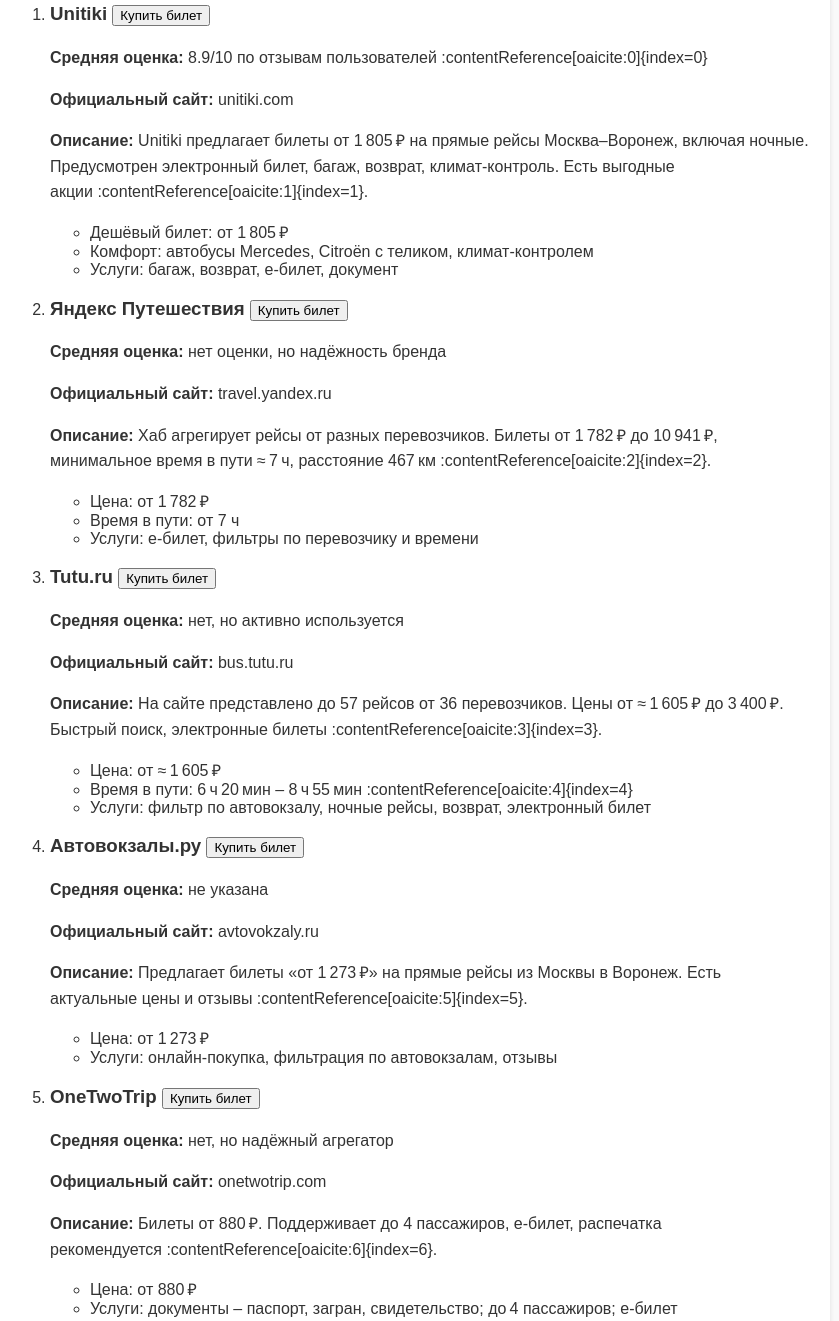
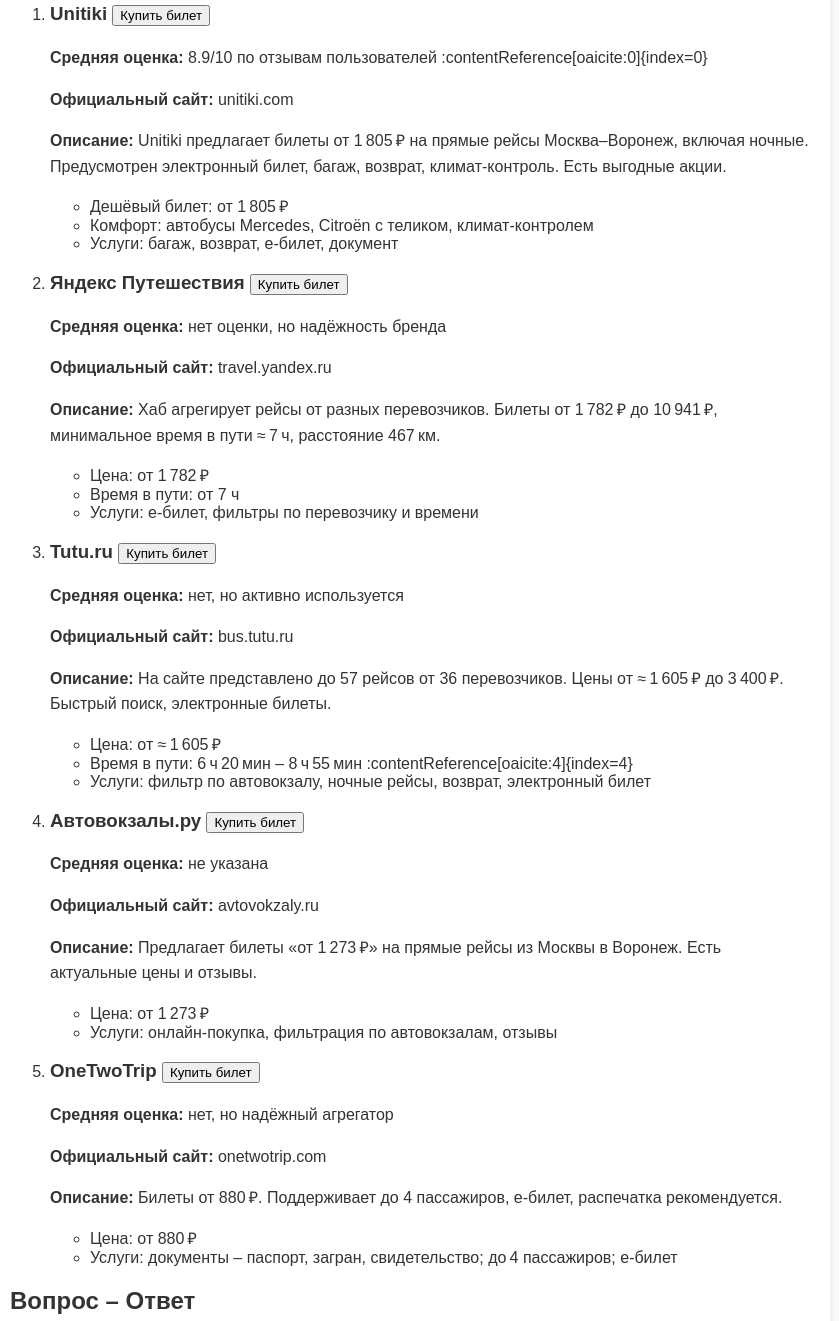
Before and after one commit to PolinCPA/bilet-msk-voronezh, a plain HTML site: page index.html in a window 1280 px wide. Shown: the part 260-1581 px from the top of the page, without its empty margins (230-1069 px from the left). Drawn offline with Linux system fonts and the light colour scheme.

Commit message:
Update index.html

```diff
--- a/index.html
+++ b/index.html
@@ -94,7 +94,7 @@
   </h3>
   <p><strong>Средняя оценка:</strong> 8.9/10 по отзывам пользователей :contentReference[oaicite:0]{index=0}</p>
   <p><strong>Официальный сайт:</strong> unitiki.com</p>
-  <p><strong>Описание:</strong> Unitiki предлагает билеты от 1 805 ₽ на прямые рейсы Москва–Воронеж, включая ночные. Предусмотрен электронный билет, багаж, возврат, климат‑контроль. Есть выгодные акции :contentReference[oaicite:1]{index=1}.</p>
+  <p><strong>Описание:</strong> Unitiki предлагает билеты от 1 805 ₽ на прямые рейсы Москва–Воронеж, включая ночные. Предусмотрен электронный билет, багаж, возврат, климат‑контроль. Есть выгодные акции.</p>
   <ul>
     <li>Дешёвый билет: от 1 805 ₽</li>
     <li>Комфорт: автобусы Mercedes, Citroën с теликом, климат‑контролем</li>
@@ -108,7 +108,7 @@
   </h3>
   <p><strong>Средняя оценка:</strong> нет оценки, но надёжность бренда</p>
   <p><strong>Официальный сайт:</strong> travel.yandex.ru</p>
-  <p><strong>Описание:</strong> Хаб агрегирует рейсы от разных перевозчиков. Билеты от 1 782 ₽ до 10 941 ₽, минимальное время в пути ≈ 7 ч, расстояние 467 км :contentReference[oaicite:2]{index=2}.</p>
+  <p><strong>Описание:</strong> Хаб агрегирует рейсы от разных перевозчиков. Билеты от 1 782 ₽ до 10 941 ₽, минимальное время в пути ≈ 7 ч, расстояние 467 км.</p>
   <ul>
     <li>Цена: от 1 782 ₽</li>
     <li>Время в пути: от 7 ч</li>
@@ -122,7 +122,7 @@
   </h3>
   <p><strong>Средняя оценка:</strong> нет, но активно используется</p>
   <p><strong>Официальный сайт:</strong> bus.tutu.ru</p>
-  <p><strong>Описание:</strong> На сайте представлено до 57 рейсов от 36 перевозчиков. Цены от ≈ 1 605 ₽ до 3 400 ₽. Быстрый поиск, электронные билеты :contentReference[oaicite:3]{index=3}.</p>
+  <p><strong>Описание:</strong> На сайте представлено до 57 рейсов от 36 перевозчиков. Цены от ≈ 1 605 ₽ до 3 400 ₽. Быстрый поиск, электронные билеты.</p>
   <ul>
     <li>Цена: от ≈ 1 605 ₽</li>
     <li>Время в пути: 6 ч 20 мин – 8 ч 55 мин :contentReference[oaicite:4]{index=4}</li>
@@ -136,7 +136,7 @@
   </h3>
   <p><strong>Средняя оценка:</strong> не указана</p>
   <p><strong>Официальный сайт:</strong> avtovokzaly.ru</p>
-  <p><strong>Описание:</strong> Предлагает билеты «от 1 273 ₽» на прямые рейсы из Москвы в Воронеж. Есть актуальные цены и отзывы :contentReference[oaicite:5]{index=5}.</p>
+  <p><strong>Описание:</strong> Предлагает билеты «от 1 273 ₽» на прямые рейсы из Москвы в Воронеж. Есть актуальные цены и отзывы.</p>
   <ul>
     <li>Цена: от 1 273 ₽</li>
     <li>Услуги: онлайн‑покупка, фильтрация по автовокзалам, отзывы</li>
@@ -149,7 +149,7 @@
   </h3>
   <p><strong>Средняя оценка:</strong> нет, но надёжный агрегатор</p>
   <p><strong>Официальный сайт:</strong> onetwotrip.com</p>
-  <p><strong>Описание:</strong> Билеты от 880 ₽. Поддерживает до 4 пассажиров, е‑билет, распечатка рекомендуется :contentReference[oaicite:6]{index=6}.</p>
+  <p><strong>Описание:</strong> Билеты от 880 ₽. Поддерживает до 4 пассажиров, е‑билет, распечатка рекомендуется.</p>
   <ul>
     <li>Цена: от 880 ₽</li>
     <li>Услуги: документы – паспорт, загран, свидетельство; до 4 пассажиров; е‑билет</li>
@@ -174,7 +174,7 @@
 <tr><td>Можно ли путешествовать Москва Воронеж с багажом?</td><td>Да, все сервисы предусматривают багаж в рейсах.</td></tr>
 <tr><td>Какие автобусы ходят Москва Воронеж?</td><td>Mercedes, Citroën, KingLong – классификация М2/M3.</td></tr>
 <tr><td>Где купить билет Киев Москва?</td><td>Этот рейтинг — только Москва – Воронеж, но сервисы также предлагают многие направления.</td></tr>
-<tr><td>Есть ли акции на билеты Москва Воронеж?</td><td>Да, Unitiki проводит акции — билеты от 824 ₽ :contentReference[oaicite:7]{index=7}.</td></tr>
+<tr><td>Есть ли акции на билеты Москва Воронеж?</td><td>Да, Unitiki проводит акции — билеты от 824 ₽.</td></tr>
 </table>
     </main>
     <footer>
```
